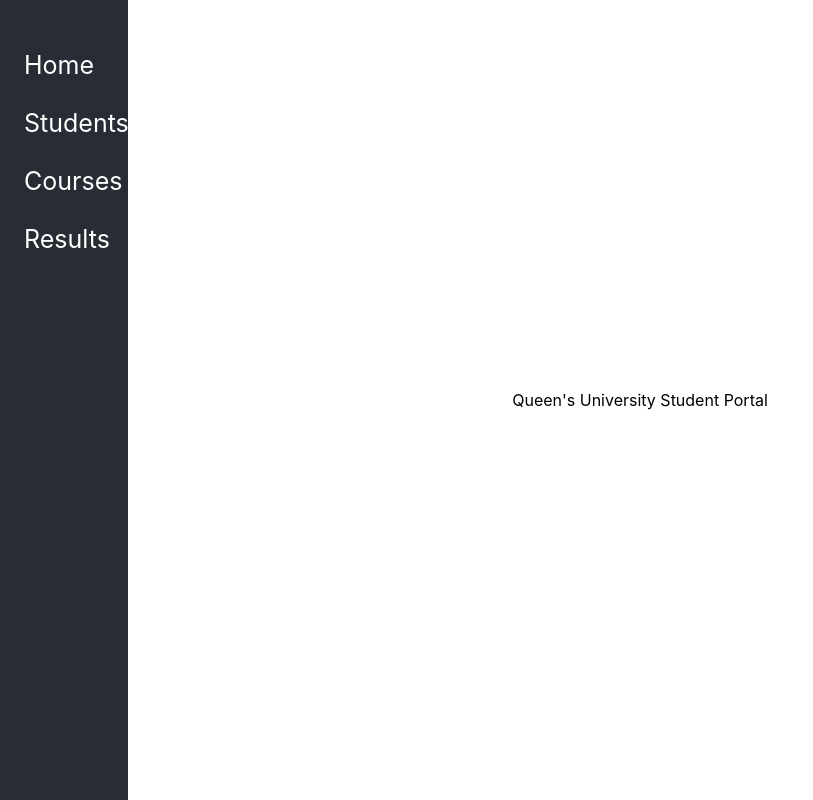
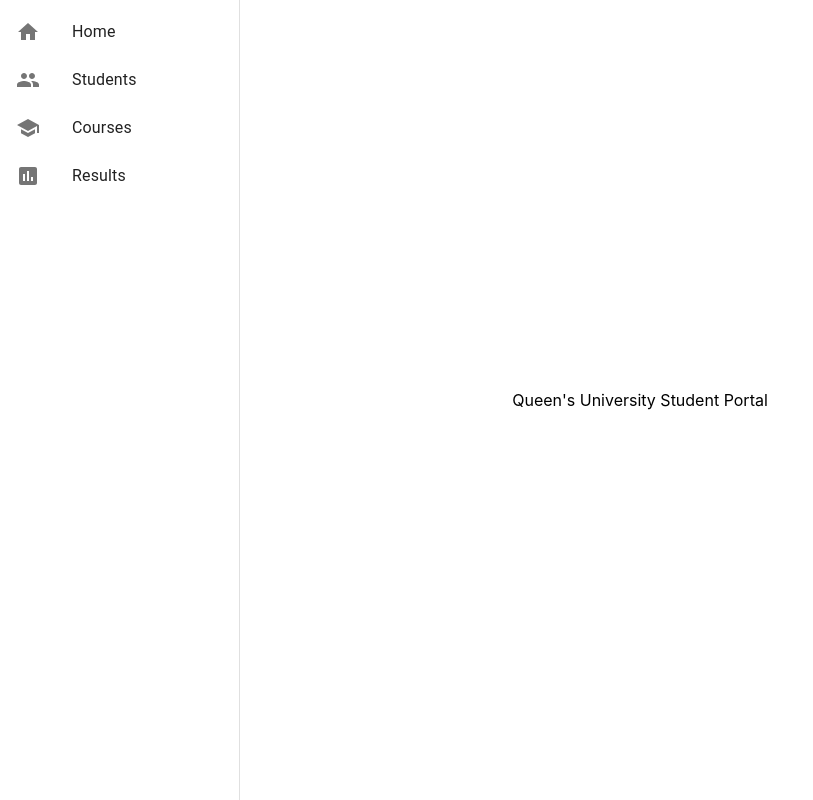
Before and after one commit to eryu456/ShyftLab, a React (Create React App) app in the folder frontend/: page / in a window 1280 px wide. Shown: the whole page, without its empty margins (0-813 px from the left). Built offline with nearby package versions, Linux system fonts and the light colour scheme.

Commit message:
Visual update using MUI component library

```diff
--- a/frontend/src/App.js
+++ b/frontend/src/App.js
@@ -1,5 +1,6 @@
 import { BrowserRouter, Route, Routes } from "react-router-dom";
 import "./App.css";
+
 
 import Home from "./Home";
 import Student from "./Student";
--- a/frontend/src/Courses.js
+++ b/frontend/src/Courses.js
@@ -1,6 +1,7 @@
 import React, { useCallback, useEffect, useState } from "react";
 import axios from "axios";
-import "./App.css";
+import TextField from '@mui/material/TextField'
+import Button from '@mui/material/Button'
 
 function Course() {
   const [input, setInput] = useState({
@@ -12,9 +13,10 @@ function Course() {
     cname: "",
   });
   const handleInput = useCallback((event) => {
-    event.persist();
-    setInput({ ...input, [event.target.name]: event.target.value });
-    console.log(input);
+    setInput((input) => ({
+      ...input,
+      [event.target.name]: event.target.value,
+    }));
   }, []);
 
   const handleSubmit = useCallback((event) => {
@@ -52,19 +54,24 @@ function Course() {
 
   return (
     <div className="FormPage">
-      <form action="" onSubmit={handleSubmit}>
+        <form onSubmit={handleSubmit}>
             <div>
-          <label htmlFor="cname">Course Name</label>
-          <input
-            type="text"
+                <TextField
+                label="Course Name"
+                variant="outlined"
                 value={input.cname}
                 onChange={handleInput}
                 name="cname"
                 placeholder="Enter Course Name"
+                error={Boolean(errors.cname)}
+                helperText={errors.cname}
+                fullWidth
+                margin="normal"
                 />
-          {errors.cname && <span className="textError">{errors.cname}</span>}
             </div>
-        <button type="submit">Submit</button>
+            <Button type="submit" variant="contained" color="primary">
+                Submit
+            </Button>
         </form>
         <Table data={output} />
     </div>
--- a/frontend/src/NavBar.js
+++ b/frontend/src/NavBar.js
@@ -1,24 +1,56 @@
 import React from "react";
 import { Link } from "react-router-dom";
+import { Drawer, List, ListItem, ListItemIcon, ListItemText } from '@mui/material';
+import HomeIcon from '@mui/icons-material/Home';
+import PeopleIcon from '@mui/icons-material/People';
+import SchoolIcon from '@mui/icons-material/School';
+import AssessmentIcon from '@mui/icons-material/Assessment';
 
 function NavBar() {
+  const drawerWidth = 240;
   return (
-    <nav className="navbar">
-      <ul>
-        <li>
-          <Link to="/">Home</Link>
-        </li>
-        <li>
-          <Link to="/students">Students</Link>
-        </li>
-        <li>
-          <Link to="/Courses">Courses</Link>
-        </li>
-        <li>
-          <Link to="/Results">Results</Link>
-        </li>
-      </ul>
-    </nav>
+    <Drawer
+    sx={{
+      width: drawerWidth,
+      flexShrink: 0,
+      '& .MuiDrawer-paper': {
+        width: drawerWidth,
+        boxSizing: 'border-box',
+      },
+    }}
+    variant="permanent"
+    anchor="left"
+  >
+    <List>
+      <ListItem button component={Link} to = {'/'} key="Home">
+        <ListItemIcon>
+          <HomeIcon />
+        </ListItemIcon>
+        <ListItemText primary="Home" />
+      </ListItem>
+
+      <ListItem button component={Link} to = {'/students'} key="Students">
+        <ListItemIcon>
+          <PeopleIcon />
+        </ListItemIcon>
+        <ListItemText primary="Students" />
+      </ListItem>
+
+      <ListItem button component={Link} to = {'/courses'}  key="Courses">
+        <ListItemIcon>
+          <SchoolIcon />
+        </ListItemIcon>
+        <ListItemText primary="Courses" />
+      </ListItem>
+
+      <ListItem button component={Link} to = {'/results'} key="Results">
+        <ListItemIcon>
+          <AssessmentIcon />
+        </ListItemIcon>
+        <ListItemText primary="Results" />
+      </ListItem>
+    </List>
+  </Drawer>
   );
 }
 
--- a/frontend/src/Student.js
+++ b/frontend/src/Student.js
@@ -1,7 +1,15 @@
 import React, { useCallback, useEffect, useState } from "react";
 import axios from "axios";
+import dayjs from "dayjs";
+import isSameOrBefore from 'dayjs/plugin/isSameOrBefore'
 import "./App.css";
-import dataValidate from "./DataValid";
+import TextField from '@mui/material/TextField'
+import Button from '@mui/material/Button'
+import { LocalizationProvider } from '@mui/x-date-pickers/LocalizationProvider';
+import { DatePicker } from '@mui/x-date-pickers/DatePicker';
+import { AdapterDayjs } from '@mui/x-date-pickers/AdapterDayjs';
+
+dayjs.extend(isSameOrBefore)
 
 function Student() {
   const [input, setInput] = useState({
@@ -18,10 +26,19 @@ function Student() {
   });
 
   const handleInput = useCallback((event) => {
-    event.persist();
-    setInput({ ...input, [event.target.name]: event.target.value });
-    console.log(input);
-  }, [input]);
+    setInput((input) => ({
+      ...input,
+      [event.target.name]: event.target.value,
+    }));
+  }, []);
+
+  const handleDate = useCallback((event) => {
+    const formatDate = event ? dayjs(event).format('YYYY/MM/DD') : '';
+    setInput(prevInput => ({
+        ...prevInput,
+        dob: formatDate,
+      }));
+  },[])
 
   const handleSubmit = useCallback((event) => {
     event.preventDefault();
@@ -60,38 +77,52 @@ function Student() {
     <div className="FormPage">
       <form action="" onSubmit={handleSubmit}>
         <div>
-          <label htmlFor="fname">First Name</label>
-          <input
-            type="text"
-            value={input.fname}
-            onChange={handleInput}
-            name="fname"
-            placeholder="Enter First Name"
+          <TextField
+                label = "First Name"
+                variant = "outlined"
+                value = {input.fname}
+                onChange = {handleInput}
+                name = "fname"
+                placeholder = "Enter First Name"
+                error = {Boolean(errors.fname)}
+                helperText = {errors.fname}
+                fullwidth
+                margin = "normal"
           />
-          {errors.fname && <span className="textError">{errors.fname}</span>}
         </div>
         <div>
-          <label htmlFor="lname">Last Name</label>
-          <input
-            type="text"
-            value={input.lname}
-            onChange={handleInput}
-            name="lname"
-            placeholder="Enter Last Name"
-          />
-          {errors.lname && <span className="textError">{errors.lname}</span>}
+            <TextField
+                label = "Last Name"
+                variant = "outlined"
+                value = {input.lname}
+                onChange = {handleInput}
+                name = "lname"
+                placeholder = "Enter Last Name"
+                error = {Boolean(errors.lname)}
+                helperText = {errors.lname}
+                fullwidth
+                margin = "normal"
+            />
         </div>
         <div>
-          <label htmlFor="dob">Date of Birth</label>
-          <input
-            type="date"
-            value={input.dob}
-            onChange={handleInput}
-            name="dob"
-          />
-          {errors.dob && <span className="textError">{errors.dob}</span>}
+            <LocalizationProvider dateAdapter={AdapterDayjs}>
+                <DatePicker
+                    label="Date of Birth"
+                    value={input.dob ? dayjs(input.dob) : null}
+                    onChange={handleDate}
+                    slotProps={{
+                        textField: {
+                            error: Boolean(errors.dob),
+                            helperText: errors.dob,
+                        },
+                      }}
+                    disableFuture
+                />
+            </LocalizationProvider>
         </div>
-        <button type="submit">Submit</button>
+        <Button type="submit" variant="contained" color="primary">
+                Submit
+        </Button>
       </form>
       <Table data={output} />
     </div>
@@ -119,4 +150,36 @@ const Table = React.memo(({ data }) => {
   );
 });
 
+function dataValidate(input) {
+    let error = {};
+    const namePattern = /^[A-Za-z]+$/;
+    let today = dayjs();
+    let ageVerify = today.subtract(10, 'year');
+
+    if (input.fname === "") {
+      error.fname = "Please enter your first name";
+    } else if (!namePattern.test(input.fname)) {
+      error.fname = "Please enter a valid name";
+    } else {
+      error.fname = "";
+    }
+
+    if (input.lname === "") {
+      error.lname = "Please enter your last name";
+    } else if (!namePattern.test(input.lname)) {
+      error.lname = "Please enter a valid name";
+    } else {
+      error.lnamename = "";
+    }
+    if (input.dob === "") {
+      error.dob = "Please enter your date of birth";
+    } else if (!dayjs(input.dob).isSameOrBefore(ageVerify)) {
+      error.dob = "Student must be above the age of 10";
+    } else {
+      error.dob = "";
+    }
+    return error;
+  }
+
+
 export default Student;
--- a/frontend/src/index.js
+++ b/frontend/src/index.js
@@ -2,7 +2,6 @@ import React from "react";
 import ReactDOM from "react-dom/client";
 import "./index.css";
 import App from "./App";
-// import 'bootstrap/dist/css/bootstrap.min.css';
 
 const root = ReactDOM.createRoot(document.getElementById("root"));
 root.render(
@@ -10,7 +9,3 @@ root.render(
     <App />
   </React.StrictMode>,
 );
-
-// If you want to start measuring performance in your app, pass a function
-// to log results (for example: reportWebVitals(console.log))
-// or send to an analytics endpoint. Learn more: https://bit.ly/CRA-vitals
```
Also changed, not shown: frontend/package.json (+9 -0 lines), 1 other file (tests, documents, lock files or other folders). Lines whose indentation alone changed are shown as unchanged.
